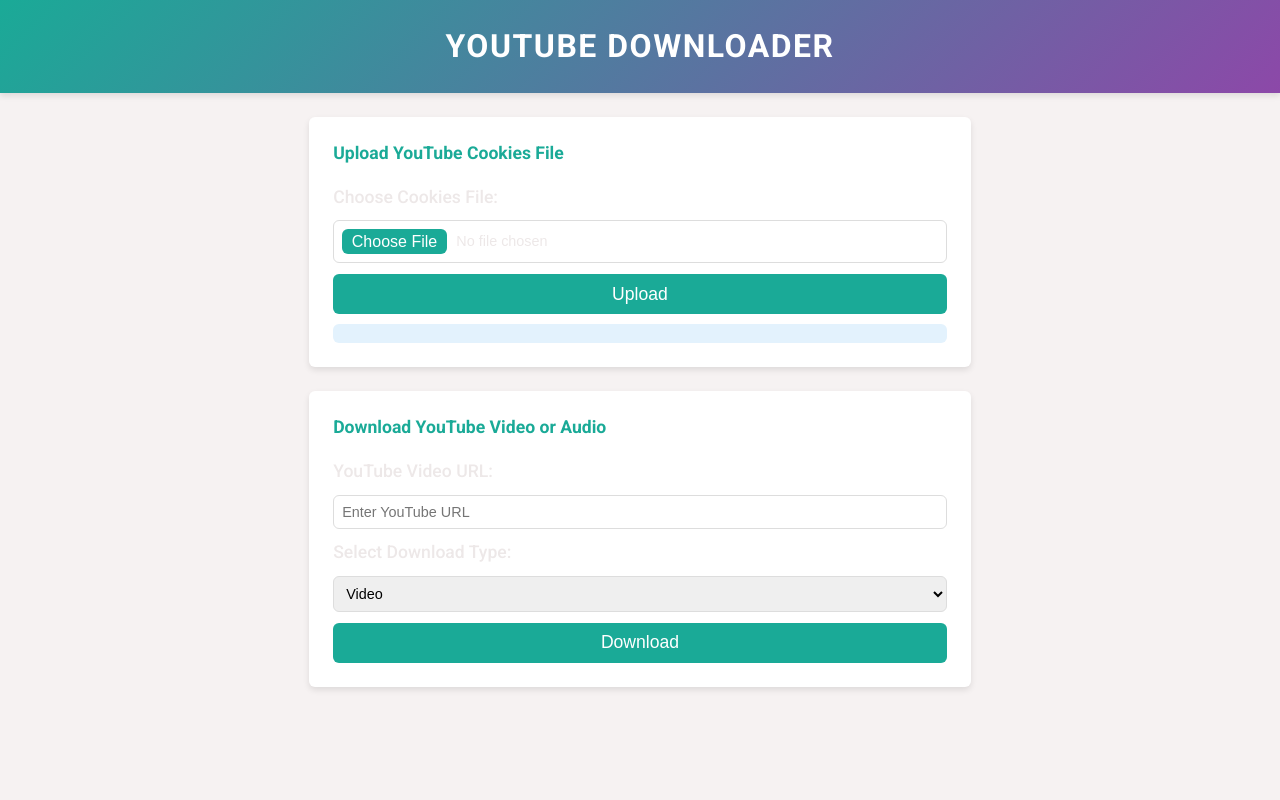
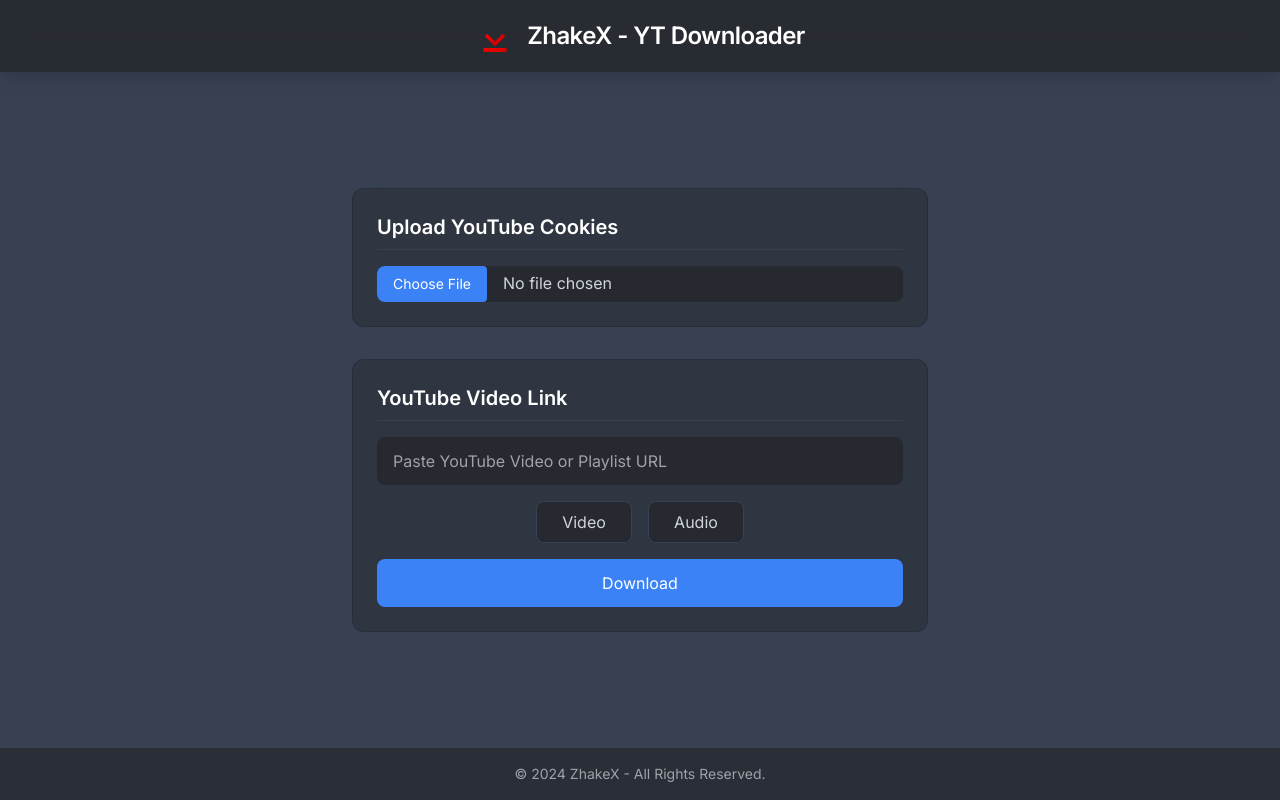
Before and after one commit to charith-codex/YouTube-Downloader-2025---WeBSite, a Flask app: page / in a window 1280 px wide. Run offline with Flask 3, Linux system fonts and the light colour scheme; some libraries are stand-ins or nearby versions.

Commit message:
design home interface

```diff
--- a/static/styles.css
+++ /dev/null
@@ -1,254 +0,0 @@
-@import url('https://fonts.googleapis.com/css2?family=Roboto:wght@300;400;500;700&display=swap');
-
-:root {
-    --primary-color: #1aaa97;
-    --secondary-color: #65098dba;
-    --background-color: #f6f2f2;
-    --text-color: #ede8e8;
-    --border-radius: 6px;
-    --box-shadow: 0 3px 6px rgba(0, 0, 0, 0.1);
-    --dark-background-color: #121212;
-    --dark-secondary-background: #1f1f1f;
-    --dark-text-color: #e0e0e0;
-    --dark-border-color: #333;
-    --dark-box-shadow: 0 3px 6px rgba(0, 0, 0, 0.5);
-  }
-
-  /* General Reset */
-  * {
-    margin: 0;
-    padding: 0;
-    box-sizing: border-box;
-  }
-
-  body {
-    font-family: 'Roboto', sans-serif;
-    line-height: 1.4;
-    background: var(--background-color);
-    color: var(--text-color);
-    min-height: 100vh;
-  }
-
-  /* Header */
-  header {
-    background: linear-gradient(135deg, var(--primary-color), var(--secondary-color));
-    color: white;
-    text-align: center;
-    padding: 1.5rem;
-    margin-bottom: 1.5rem;
-    box-shadow: var(--box-shadow);
-  }
-
-  h1 {
-    font-size: 2rem;
-    font-weight: 700;
-    text-transform: uppercase;
-    letter-spacing: 1.5px;
-  }
-
-  /* Main Content */
-  main {
-    max-width: 700px;
-    margin: 0 auto;
-    padding: 0 1.2rem;
-  }
-
-  section {
-    background: white;
-    padding: 1.5rem;
-    margin-bottom: 1.5rem;
-    border-radius: var(--border-radius);
-    box-shadow: var(--box-shadow);
-    transition: transform 0.3s ease;
-  }
-
-  h2 {
-    color: var(--primary-color);
-    margin-bottom: 1.2rem;
-    font-size: 1.1rem;
-  }
-
-  /* Form Styles */
-  form {
-    display: flex;
-    flex-direction: column;
-    gap: 0.7rem;
-  }
-
-  label {
-    font-weight: 500;
-    color: var(--text-color);
-    font-size: 1.1rem;
-  }
-
-  input[type="url"],
-  input[type="file"],
-  select {
-    padding: 0.5rem;
-    border: 1.5px solid #ddd;
-    border-radius: var(--border-radius);
-    font-size: 0.9rem;
-    transition: border-color 0.3s ease;
-  }
-
-  button {
-    background: var(--primary-color);
-    color: white;
-    padding: 0.6rem;
-    border: none;
-    border-radius: var(--border-radius);
-    font-size: 1.1rem;
-    font-weight: 500;
-    cursor: pointer;
-    transition: background-color 0.3s ease;
-  }
-
-  button:hover {
-    background: var(--secondary-color);
-  }
-
-  /* Cookie Message */
-  #cookiesMessage {
-    margin-top: 0.6rem;
-    padding: 0.6rem;
-    border-radius: var(--border-radius);
-    background: #e3f2fd;
-    color: var(--text-color);
-    font-size: 0.9rem;
-  }
-
-  /* Progress Bar */
-  .progress-container {
-    display: none;
-    background: #eee;
-    border-radius: var(--border-radius);
-    margin-top: 0.6rem;
-    overflow: hidden;
-  }
-
-  .progress-bar {
-    width: 0%;
-    height: 20px;
-    background: linear-gradient(90deg, var(--primary-color), var(--secondary-color));
-    color: white;
-    text-align: center;
-    line-height: 20px;
-    font-size: 1rem;
-    transition: width 0.3s ease;
-  }
-
-  /* Custom File Input */
-  input[type="file"]::file-selector-button {
-    background: var(--primary-color);
-    color: white;
-    padding: 0.2rem 0.6rem;
-    border: none;
-    border-radius: var(--border-radius);
-    margin-right: 0.6rem;
-    font-size: 1rem;
-    cursor: pointer;
-    transition: background-color 0.3s ease;
-  }
-
-  input[type="file"]::file-selector-button:hover {
-    background: var(--secondary-color);
-  }
-
-  /* Animation for Success Message */
-  @keyframes fadeIn {
-    from {
-      opacity: 0;
-      transform: translateY(-8px);
-    }
-    to {
-      opacity: 1;
-      transform: translateY(0);
-    }
-  }
-
-  #cookiesMessage {
-    animation: fadeIn 0.3s ease-out;
-  }
-
-  /* Responsive Design */
-  @media (max-width: 500px) {
-    main {
-      padding: 0 0.8rem;
-    }
-
-    section {
-      padding: 1.2rem;
-    }
-
-    input[type="url"],
-    input[type="file"],
-    select,
-    button {
-      font-size: 1rem;
-      padding: 0.6rem;
-    }
-
-    h1 {
-      font-size: 1.4rem;
-    }
-
-    h2 {
-      font-size: 1rem;
-    }
-
-    label {
-      font-size: 0.8rem;
-    }
-  }
-
-  /* Dark Mode */
-  @media (prefers-color-scheme: dark) {
-    body {
-      background: var(--dark-background-color);
-      color: var(--dark-text-color);
-    }
-
-    header {
-      box-shadow: var(--dark-box-shadow);
-    }
-
-    section {
-      background: var(--dark-secondary-background);
-      color: var(--dark-text-color);
-      box-shadow: var(--dark-box-shadow);
-    }
-
-    input[type="url"],
-    input[type="file"],
-    select {
-      background: var(--dark-secondary-background);
-      color: var(--dark-text-color);
-      border: 1.5px solid var(--dark-border-color);
-    }
-
-    input[type="url"]::placeholder,
-    input[type="file"]::placeholder {
-      color: var(--dark-text-color);
-    }
-
-    button {
-      background: var(--primary-color);
-    }
-
-    button:hover {
-      background: var(--secondary-color);
-    }
-
-    #cookiesMessage {
-      background: var(--dark-secondary-background);
-      color: var(--dark-text-color);
-    }
-
-    .progress-container {
-      background: var(--dark-border-color);
-    }
-
-    .progress-bar {
-      background: linear-gradient(90deg, var(--primary-color), var(--secondary-color));
-    }
-  }
--- a/templates/index.html
+++ b/templates/index.html
@@ -1,54 +1,182 @@
 <!DOCTYPE html>
-<html lang="en">
+<html lang="en" class="dark">
   <head>
     <meta charset="UTF-8" />
     <meta name="viewport" content="width=device-width, initial-scale=1.0" />
-    <title>YouTube Downloader</title>
-    <link rel="stylesheet" href="static/styles.css" />
+    <title>ZhakeX - YT Downloader</title>
+    <script src="https://cdn.tailwindcss.com"></script>
     <script src="https://cdnjs.cloudflare.com/ajax/libs/socket.io/4.0.1/socket.io.js"></script>
+    <script>
+      tailwind.config = {
+        darkMode: 'class',
+        theme: {
+          extend: {
+            colors: {
+              'deep-dark': '#121212',
+              'dark-slate': '#1E1E1E',
+              'accent-blue': '#3B82F6',
+              'accent-green': '#10B981',
+              'text-muted': '#A1A1AA',
+            },
+            fontFamily: {
+              sans: ['Inter', 'ui-sans-serif', 'system-ui'],
+            },
+          },
+        },
+      };
+    </script>
+    <style>
+      @import url('https://fonts.googleapis.com/css2?family=Inter:wght@300;400;600&display=swap');
+    </style>
   </head>
-  <body>
-    <header>
-      <h1>YouTube Downloader</h1>
+  <body class="bg-gray-700 text-gray-100 font-sans min-h-screen flex flex-col">
+    <!-- Header -->
+    <header class="bg-dark-slate/60 backdrop-blur-md py-4 shadow-lg">
+      <div
+        class="max-w-6xl mx-auto px-4 flex items-center justify-between md:justify-center"
+      >
+        <div class="flex items-center space-x-3">
+          <svg
+            xmlns="http://www.w3.org/2000/svg"
+            viewBox="0 0 100 100"
+            class="w-8 h-8 sm:w-10 sm:h-10"
+          >
+            <defs>
+              <linearGradient
+                id="downloadGradient"
+                x1="0%"
+                y1="0%"
+                x2="100%"
+                y2="100%"
+              >
+                <stop offset="0%" stop-color="#FF0000" stop-opacity="1" />
+                <stop offset="100%" stop-color="#CC0000" stop-opacity="1" />
+              </linearGradient>
+            </defs>
+            <path
+              d="M50 10 L50 70"
+              stroke="url(#downloadGradient)"
+              stroke-width="8"
+              fill="none"
+              stroke-linecap="round"
+            />
+            <path
+              d="M30 50 L50 70 L70 50"
+              stroke="url(#downloadGradient)"
+              stroke-width="8"
+              fill="none"
+              stroke-linecap="round"
+              stroke-linejoin="round"
+            />
+            <rect
+              x="20"
+              y="80"
+              width="60"
+              height="10"
+              fill="url(#downloadGradient)"
+              rx="5"
+            />
+          </svg>
+          <h1 class="text-lg sm:text-2xl font-bold text-white tracking-tight">
+            ZhakeX - YT Downloader
+          </h1>
+        </div>
+      </div>
     </header>
-    <main>
+
+    <main
+      class="flex flex-col justify-center max-w-4xl mx-auto lg:mx-80 px-4 sm:px-6 lg:px-8 py-8 flex-grow space-y-8"
+    >
       <!-- Upload Cookies Section -->
-      <section>
-        <h2>Upload YouTube Cookies File</h2>
-        <form id="cookiesForm" enctype="multipart/form-data">
-          <label for="cookies">Choose Cookies File:</label>
-          <input type="file" id="cookies" name="cookies" required />
-          <button type="submit">Upload</button>
+      <section
+        class="bg-dark-slate/30 rounded-xl p-4 sm:p-6 backdrop-blur-md border border-gray-800/50"
+      >
+        <h2
+          class="text-lg sm:text-xl font-semibold text-white mb-4 border-b border-gray-700 pb-2"
+        >
+          Upload YouTube Cookies
+        </h2>
+        <form id="cookiesForm" class="space-y-4" enctype="multipart/form-data">
+          <input
+            type="file"
+            id="cookies"
+            name="cookies"
+            required
+            class="block w-full text-gray-300 file:mr-4 file:py-2 file:px-4 file:rounded file:border-0 file:text-sm file:bg-accent-blue file:text-white hover:file:bg-accent-green cursor-pointer bg-dark-slate/50 rounded-lg"
+          />
         </form>
-        <div id="cookiesMessage"></div>
       </section>
 
-      <!-- Video/Audio Download Section -->
-      <section>
-        <h2>Download YouTube Video or Audio</h2>
-        <form id="downloadForm">
-          <label for="url">YouTube Video URL:</label>
+      <!-- Download Section -->
+      <section
+        class="bg-dark-slate/30 rounded-xl p-4 sm:p-6 backdrop-blur-md border border-gray-800/50"
+      >
+        <h2
+          class="text-lg sm:text-xl font-semibold text-white mb-4 border-b border-gray-700 pb-2"
+        >
+          YouTube Video Link
+        </h2>
+        <form id="downloadForm" class="space-y-4">
           <input
             type="url"
             id="url"
             name="url"
-            placeholder="Enter YouTube URL"
+            placeholder="Paste YouTube Video or Playlist URL"
             required
+            class="w-full px-3 sm:px-4 py-2 sm:py-3 bg-dark-slate/50 rounded-lg text-gray-100 placeholder-text-muted focus:ring-2 focus:ring-accent-blue border-none"
           />
 
-          <label for="type">Select Download Type:</label>
-          <select id="type" name="type" required>
-            <option value="video">Video</option>
-            <option value="audio">Audio</option>
-          </select>
+          <div
+            class="flex flex-col sm:flex-row justify-center space-y-4 sm:space-y-0 sm:space-x-4"
+          >
+            <label class="relative inline-flex items-center cursor-pointer">
+              <input
+                type="radio"
+                name="type"
+                value="video"
+                required
+                class="sr-only peer"
+              />
+              <div
+                class="w-full sm:w-24 py-2 px-4 text-center text-gray-300 bg-dark-slate/50 rounded-lg border border-gray-700 peer-checked:bg-accent-blue peer-checked:text-white transition-all duration-300 ease-in-out hover:bg-dark-slate/70 peer-checked:hover:bg-accent-blue/80"
+              >
+                Video
+              </div>
+            </label>
+            <label class="relative inline-flex items-center cursor-pointer">
+              <input
+                type="radio"
+                name="type"
+                value="audio"
+                class="sr-only peer"
+              />
+              <div
+                class="w-full sm:w-24 py-2 px-4 text-center text-gray-300 bg-dark-slate/50 rounded-lg border border-gray-700 peer-checked:bg-accent-green peer-checked:text-white transition-all duration-300 ease-in-out hover:bg-dark-slate/70 peer-checked:hover:bg-accent-green/80"
+              >
+                Audio
+              </div>
+            </label>
+          </div>
 
-          <button type="submit">Download</button>
+          <button
+            type="submit"
+            class="w-full bg-accent-blue text-white py-3 rounded-lg hover:bg-accent-green transition duration-300 ease-in-out transform"
+          >
+            Download
+          </button>
         </form>
-        <div class="progress-container">
-          <div id="progressBar" class="progress-bar">0%</div>
-        </div>
       </section>
     </main>
+
+    <!-- Footer -->
+    <footer class="bg-dark-slate/50 backdrop-blur-md py-4">
+      <div class="max-w-4xl mx-auto px-4 text-center">
+        <p class="text-text-muted text-sm">
+          © 2024 ZhakeX - All Rights Reserved.
+        </p>
+      </div>
+    </footer>
+
     <script src="static/scripts.js"></script>
   </body>
 </html>
```
Also changed, not shown: 1 other file.
